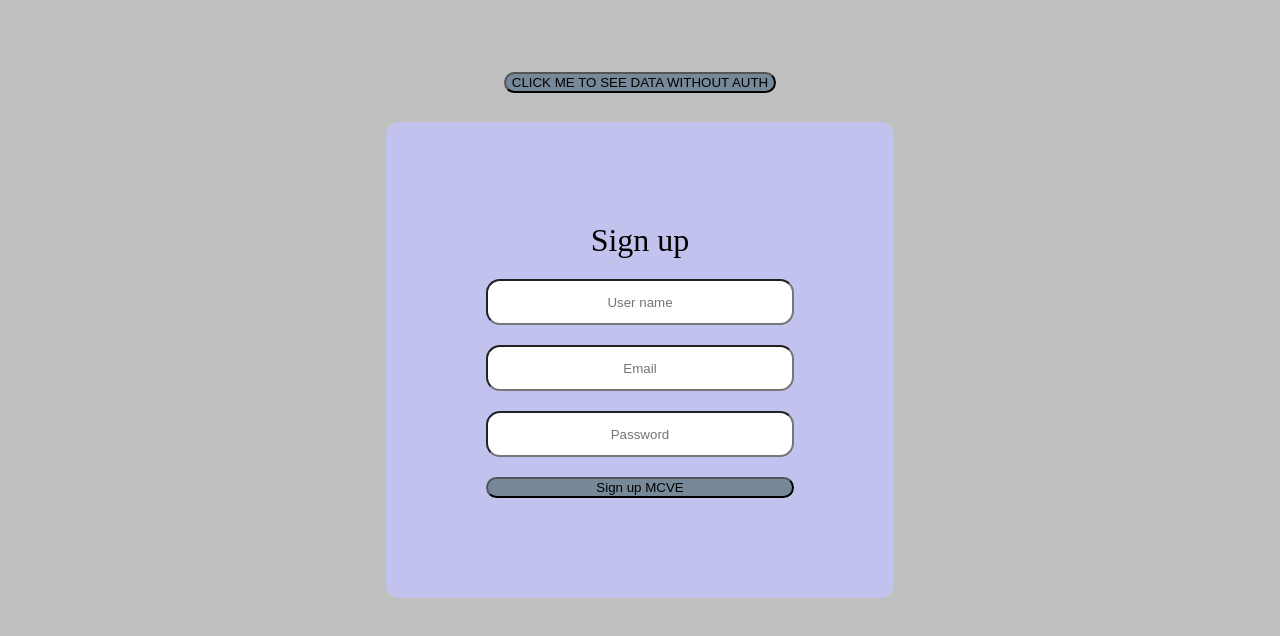
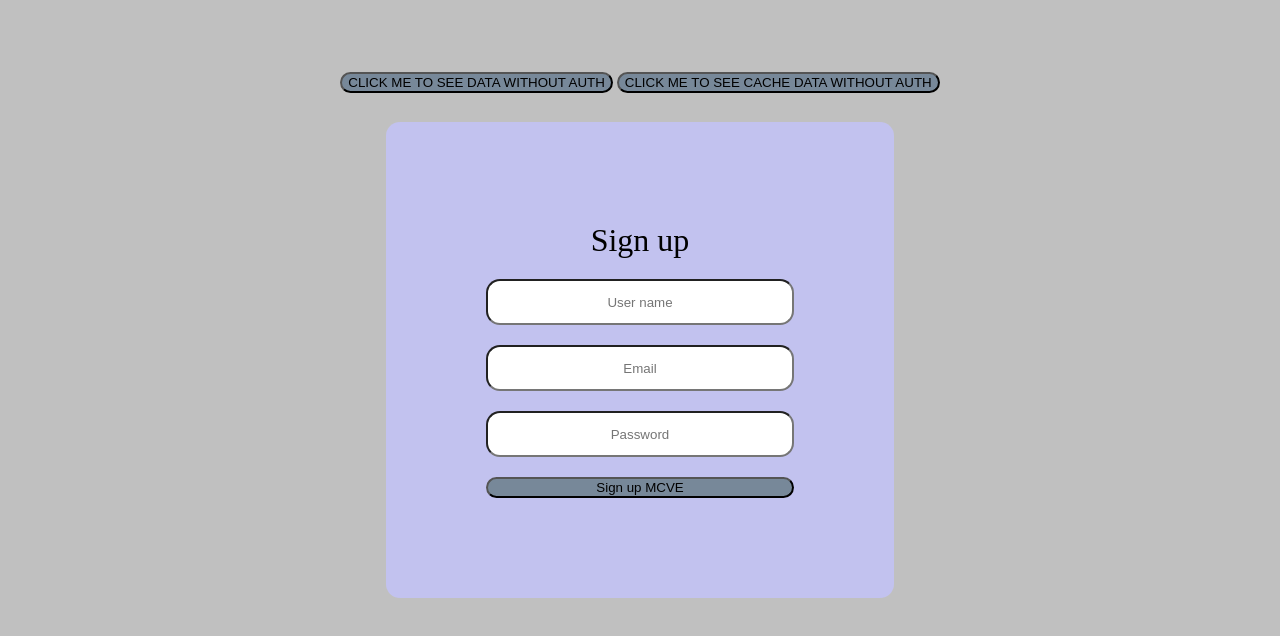
Before and after one commit to jmw11x/FirebaseFirestore-Case-10271607, a plain HTML site: page FirebaseTester/public/index.html in a window 1280 px wide. Shown: the part 48-684 px from the top of the page. Drawn offline with Linux system fonts and the light colour scheme.

Commit message:
Update index.html

```diff
--- a/FirebaseTester/public/index.html
+++ b/FirebaseTester/public/index.html
@@ -111,7 +111,10 @@
   <div class="main">
 
 			<div class="signup" style="height: 100vh; display: flex;align-items: center;justify-content: center;flex-direction: column;">
-        <div class="seedata" style="position: absolute;top: 15%;"><button onclick="window.open('./Users/noauthdata.html','_self')">CLICK ME TO SEE DATA WITHOUT AUTH</button></div>
+        <div class="seedata" style="position: absolute;top: 15%;"><button onclick="window.open('./Users/noauthdata.html','_self')">CLICK ME TO SEE DATA WITHOUT AUTH</button>
+	          <button onclick="window.open('./Users/cache.html','_self')">CLICK ME TO SEE CACHE DATA WITHOUT AUTH</button>
+
+	</div>
 				<div style="display: flex; gap: 20px; flex-direction: column;background: rgb(194, 194, 239);padding: 100px; border-radius: 14px;">
 					<label style="font-size: xx-large;text-align: center;" for="chk" aria-hidden="true">Sign up</label>
 					<input type="text" name="txt" placeholder="User name" id="name" required="">
```
